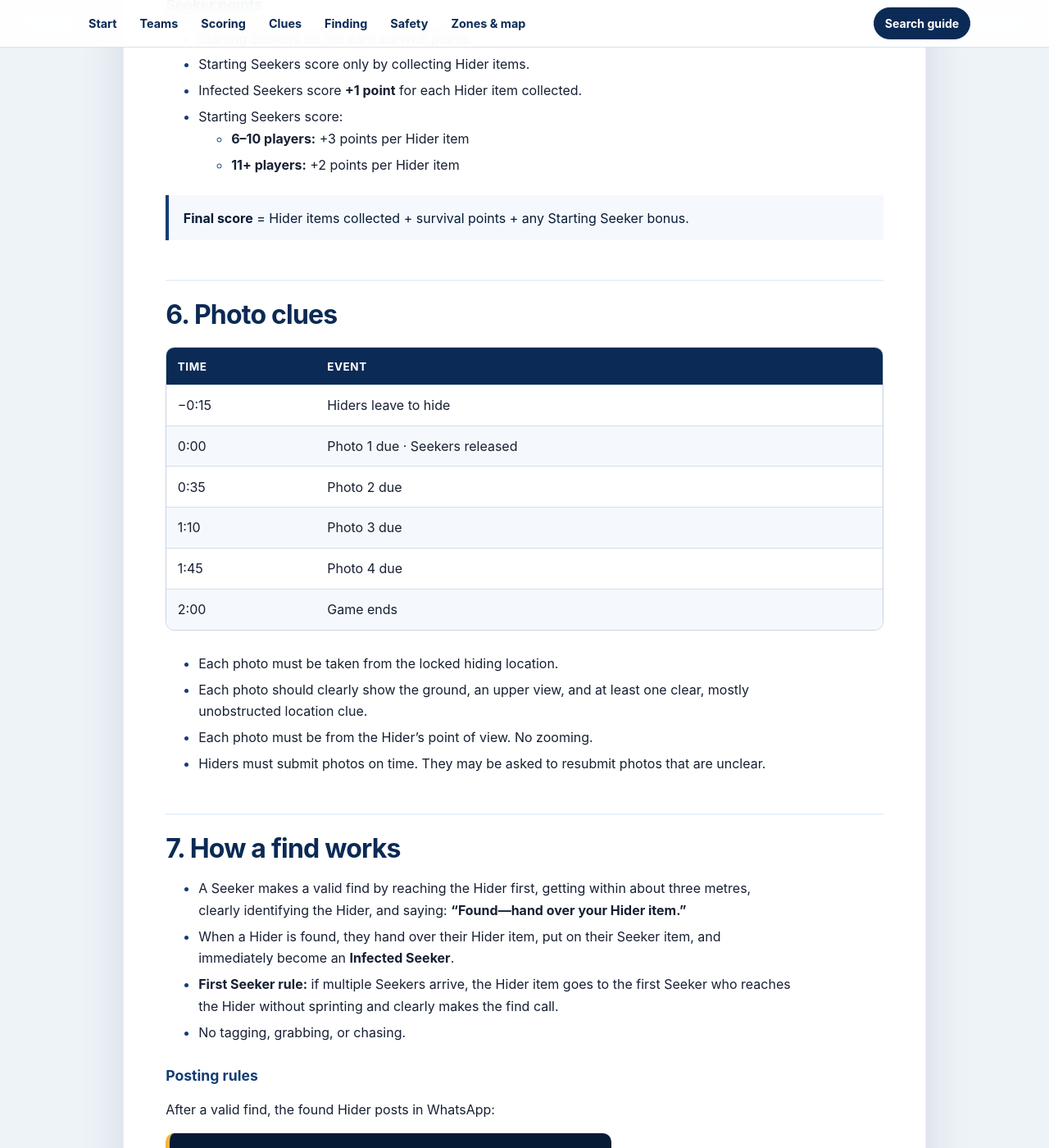
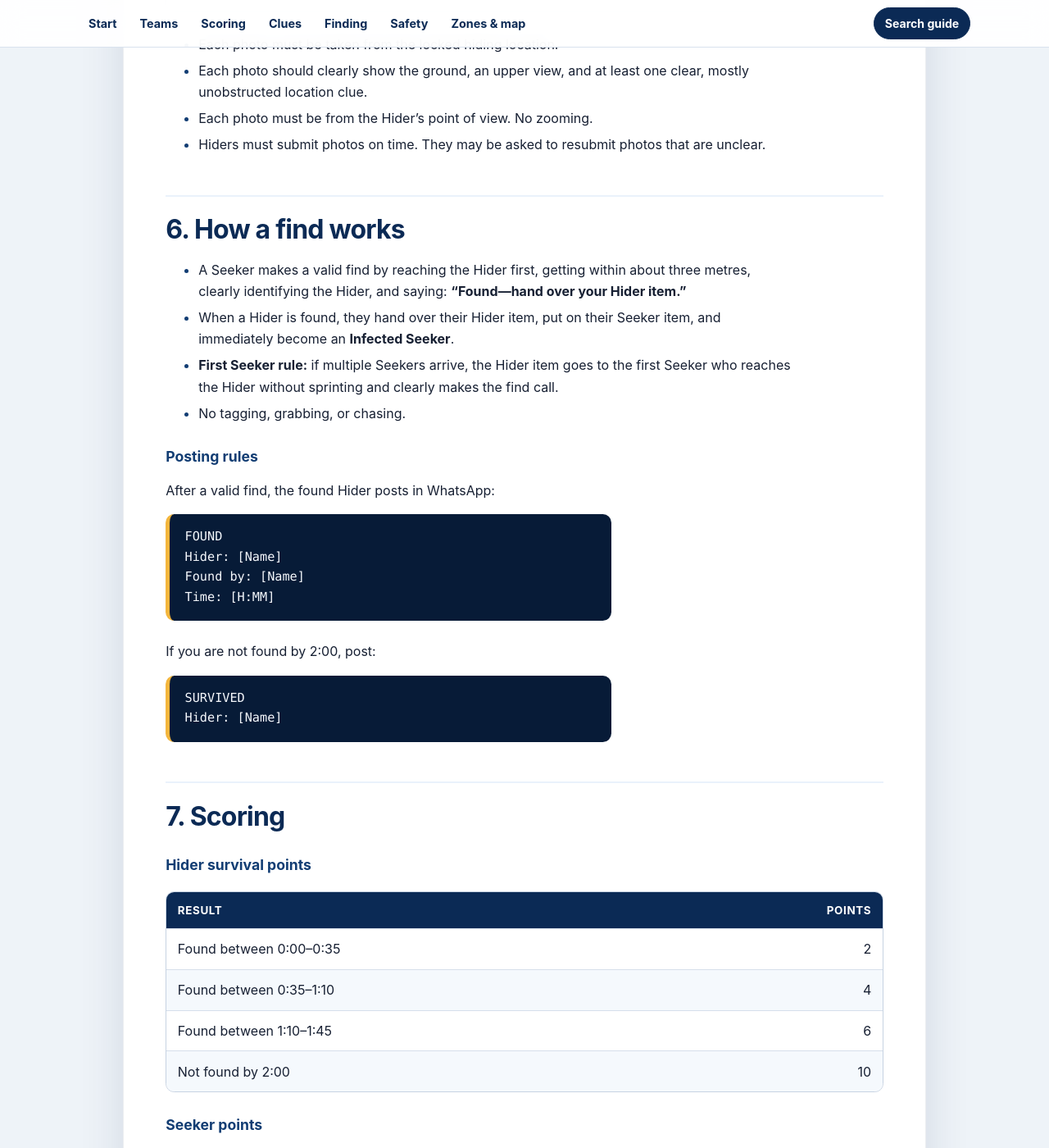
Before and after one commit to mmaxin/hide-and-seek-game, a Jekyll site: the page built from rules.md, in a window 1280 px wide and 1400 px high, scrolled down 3304 px. Shown: the whole window at 82% size. Built offline with Jekyll 4.4.1, drawn with Linux system fonts in a browser that asks for light colours; our own code applies the rules of GitHub Pages for plain Markdown files; some of the changed lines change nothing that is shown; some of the changed text lies outside the part shown.

Commit message:
Move Scoring to after Finds
Don't need scoring till you find someone!

````diff
--- a/rules.md
+++ b/rules.md
@@ -83,7 +83,7 @@ This could go first, but I always give players game objects as soon as possible
 
 ### 15-minute Countdown
 
-- **Hiders** receive 15 minutes to choose a hiding location within the game area.
+- **Hiders** leave **Home Base**, and have 15 minutes to choose their hiding spot within the Map.
 - **Starting Seekers** must remain at **Home Base** during the Countdown.
 {% comment %}
 - [this phase could be called the Countdown maybe?]
@@ -92,7 +92,7 @@ and may not watch, follow, or track Hiders. < Optimistic lol.
 {% endcomment %}
 
 
-## 4. Locked hiding location
+## 4. Hiding Rules
 {: #locked-location }
 
 - Hiders may hide solo, in pairs, or in groups of up to three.
@@ -102,30 +102,9 @@ and may not watch, follow, or track Hiders. < Optimistic lol.
 - Small adjustments are allowed. Re-hiding is not allowed.
 - **Simple test:** if you can no longer see where Photo 1 was taken, you moved too far.
 
-## 5. Scoring
-{: #scoring }
 
-### Hider survival points
 
-| Result | Points |
-| --- | ---: |
-| Found between 0:00–0:35 | 2 |
-| Found between 0:35–1:10 | 4 |
-| Found between 1:10–1:45 | 6 |
-| Not found by 2:00 | 10 |
-
-### Seeker points
-
-- Starting Seekers do not earn survival points.
-- Starting Seekers score only by collecting Hider items.
-- Infected Seekers score **+1 point** for each Hider item collected.
-- Starting Seekers score:
-  - **6–10 players:** +3 points per Hider item
-  - **11+ players:** +2 points per Hider item
-
-> **Final score** = Hider items collected + survival points + any Starting Seeker bonus.
-
-## 6. Photo clues
+## 5. Photo clues
 {: #photo-clues }
 
 | Time | Event |
@@ -142,7 +121,7 @@ and may not watch, follow, or track Hiders. < Optimistic lol.
 - Each photo must be from the Hider’s point of view. No zooming.
 - Hiders must submit photos on time. They may be asked to resubmit photos that are unclear.
 
-## 7. How a find works
+## 6. How a find works
 {: #finds }
 
 - A Seeker makes a valid find by reaching the Hider first, getting within about three metres, clearly identifying the Hider, and saying: **“Found—hand over your Hider item.”**
@@ -167,6 +146,30 @@ If you are not found by 2:00, post:
 SURVIVED
 Hider: [Name]
 ```
+
+## 7. Scoring
+{: #scoring }
+
+### Hider survival points
+
+| Result | Points |
+| --- | ---: |
+| Found between 0:00–0:35 | 2 |
+| Found between 0:35–1:10 | 4 |
+| Found between 1:10–1:45 | 6 |
+| Not found by 2:00 | 10 |
+
+### Seeker points
+
+- Starting Seekers do not earn survival points.
+- Starting Seekers score only by collecting Hider items.
+- Infected Seekers score **+1 point** for each Hider item collected.
+- Starting Seekers score:
+  - **6–10 players:** +3 points per Hider item
+  - **11+ players:** +2 points per Hider item
+
+> **Final score** = Hider items collected + survival points + any Starting Seeker bonus.
+
 
 ## 8. Boundaries & movement
 {: #boundaries }
````
